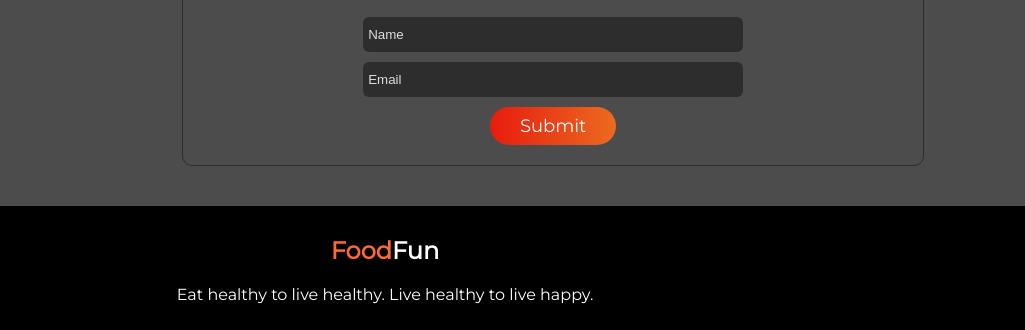
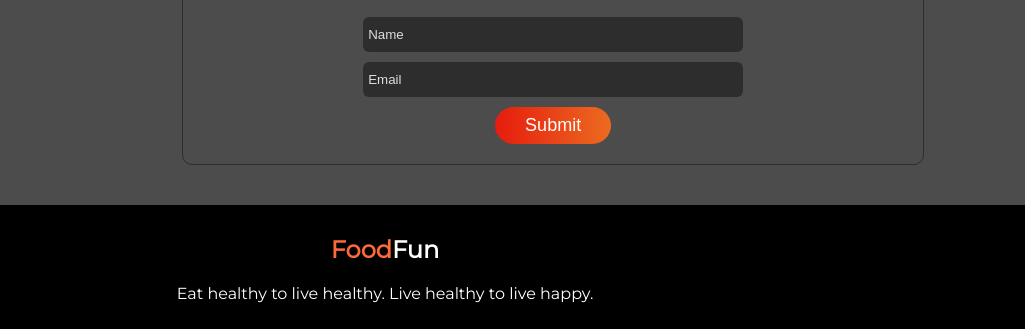
Before and after one commit to Rakib0101/FoodFun, a plain HTML site: page index.html in a window 1280 px wide. Shown: the part 3155-3485 px from the top of the page, 255-1280 px from the left. Drawn offline with Linux system fonts and the light colour scheme.

Commit message:
editing button style

```diff
--- a/index.html
+++ b/index.html
@@ -211,7 +211,7 @@
                     <form action="">
                         <input type="text" placeholder="Name">
                         <input type="email" placeholder="Email">
-                        <a href="#">Submit</a>
+                        <input type="submit" value="Submit">
                     </form>
                 </div>
             </div>
--- a/style.css
+++ b/style.css
@@ -336,7 +336,7 @@ span{
 .contact-form form input::placeholder{
     color: #ddd;
 }
-.contact-form form a{
+.contact-form form input[type=submit]{
     background: linear-gradient(to right,#e61c0e,#ec6b20);
     color: #FFFFFF;
     border-radius: 20px;
```
